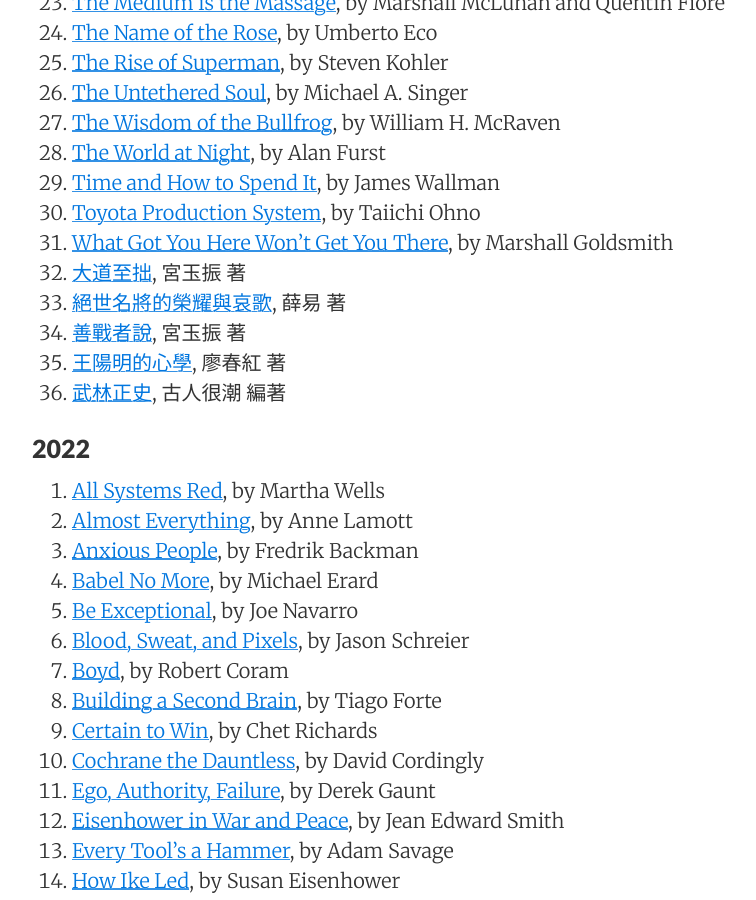
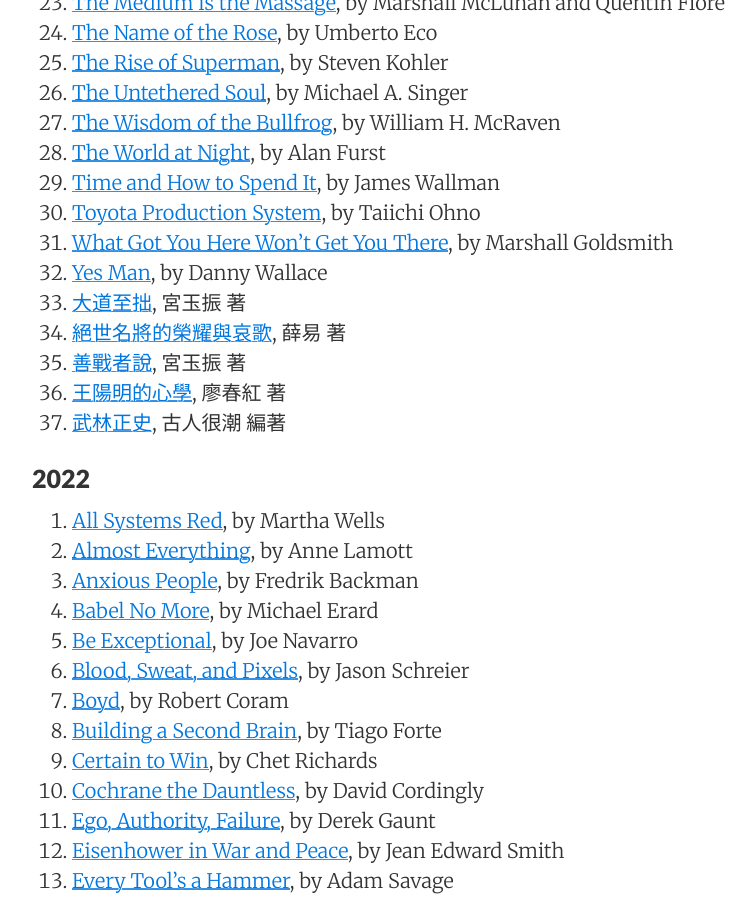
Before and after one commit to sewardlee337/sewardlee337.github.io, a Jekyll site: the page built from readinglist.md, in a window 1280 px wide and 900 px high, scrolled down 1250 px. Shown: the whole window, without its empty margins (188-944 px from the left). Built offline with Jekyll 4.4.1, drawn with Linux system fonts in a browser that asks for light colours; nearby versions of some CDN libraries.

Commit message:
update reading list

```diff
--- a/readinglist.md
+++ b/readinglist.md
@@ -14,7 +14,6 @@
 
 1. [Alchemy](https://www.amazon.com/Alchemy-Curious-Science-Creating-Business-ebook/dp/B071DCWRG3/ref=tmm_kin_swatch_0?_encoding=UTF8&qid=1698600497&sr=8-1), by Rory Sutherland
 1. [唯一的規則](https://www.books.com.tw/products/0010462556), 李零 著
-
 
 
 ### 2023
@@ -50,6 +49,7 @@
 1. [Time and How to Spend It](https://amzn.to/3ZQCx6x), by James Wallman
 1. [Toyota Production System](https://www.amazon.com/Toyota-Production-System-Beyond-Large-Scale/dp/0915299143), by Taiichi Ohno
 1. [What Got You Here Won't Get You There](https://www.amazon.com/What-Got-Here-Wont-There/dp/1401301304), by Marshall Goldsmith
+1. [Yes Man](https://www.amazon.com/Yes-Man-Danny-Wallace/dp/1416918345), by Danny Wallace
 1. [大道至拙](https://www.books.com.tw/products/0010646648?sloc=main), 宮玉振 著
 1. [絕世名將的榮耀與哀歌](https://www.eslite.com/product/1001136382682117990009), 薛易 著
 1. [善戰者說](https://bit.ly/3ZqfsYa), 宮玉振 著
```
